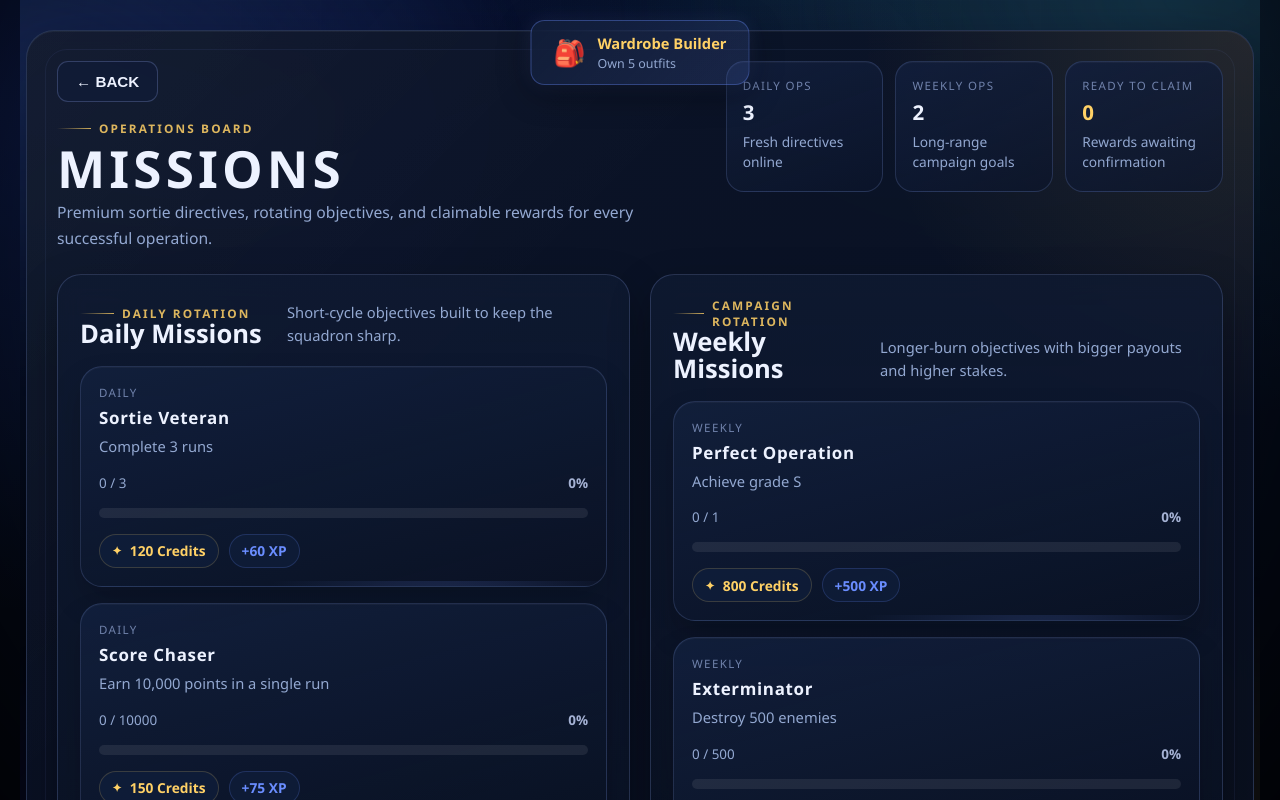
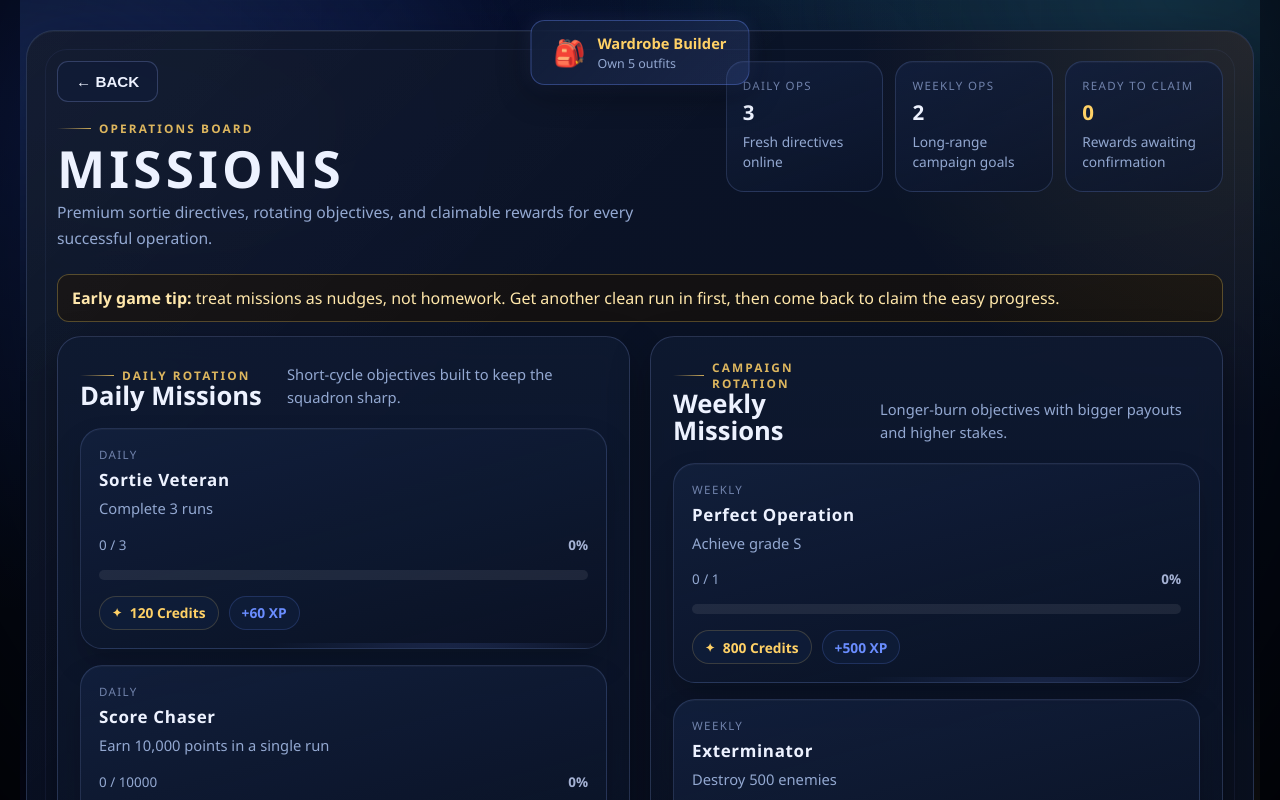
Before and after one commit to marcusllittle/Astra-Valkyries, a React (Vite) app in the folder rhythm-jet-squadron/: page /missions in a window 1280 px wide. Built offline with nearby package versions, Linux system fonts and the light colour scheme; no server answers.

Commit message:
feat: clarify early-game loadout and mission UX

```diff
--- a/rhythm-jet-squadron/src/index.css
+++ b/rhythm-jet-squadron/src/index.css
@@ -676,6 +676,20 @@ body::after {
   text-align: center;
 }
 
+.hangar-first-run-tip,
+.missions-first-run-tip {
+  margin: 0 0 14px;
+  padding: 12px 14px;
+  border-radius: 12px;
+  border: 1px solid rgba(255, 214, 102, 0.28);
+  background: rgba(24, 18, 10, 0.7);
+  color: #ffe7aa;
+}
+
+.deploy-detail-line--tip {
+  align-items: flex-start;
+}
+
 /* ─── Shared cards ────────────────────────────────────── */
 
 .card-grid {
--- a/rhythm-jet-squadron/src/screens/HangarScreen.tsx
+++ b/rhythm-jet-squadron/src/screens/HangarScreen.tsx
@@ -27,6 +27,7 @@ const SHOW_ALL_OUTFITS_STORAGE_KEY = "astra.showAllPilotOutfits";
 export default function HangarScreen() {
   const navigate = useNavigate();
   const { save, selectPilot, selectShip, selectMap, selectOutfit } = useGame();
+  const isFirstRun = save.totalRuns === 0;
   const [kitWarning, setKitWarning] = useState<string | null>(null);
   const [showDetails, setShowDetails] = useState(false);
   const [deployCutsceneUrl, setDeployCutsceneUrl] = useState<string | null>(null);
@@ -290,6 +291,11 @@ export default function HangarScreen() {
       </section>
 
       {/* ── Compact sticky deploy bar ─── */}
+      {isFirstRun ? (
+        <div className="hangar-first-run-tip">
+          <strong>Starter recommendation:</strong> keep the default pilot, ship, and map for your first sortie, then tweak one thing at a time after the run.
+        </div>
+      ) : null}
       <div className="hangar-deploy-bar">
         <div className="deploy-bar-selections">
           <span className="deploy-chip">{selectedPilot?.name ?? "Pilot?"}</span>
@@ -323,7 +329,7 @@ export default function HangarScreen() {
             }}
             disabled={!save.selectedPilotId || !save.selectedShipId || Boolean(deployCutsceneUrl)}
           >
-            Deploy Ship
+            {isFirstRun ? "Launch First Sortie" : "Deploy Ship"}
           </button>
         </div>
         {showDetails && (
@@ -336,6 +342,12 @@ export default function HangarScreen() {
               <span className="deploy-detail-label">Kit</span>
               <span>{kitSummary}</span>
             </div>
+            {isFirstRun ? (
+              <div className="deploy-detail-line deploy-detail-line--tip">
+                <span className="deploy-detail-label">Tip</span>
+                <span>Take the starter setup out once before making major changes, so you can feel what each swap actually does.</span>
+              </div>
+            ) : null}
             <div className="deploy-detail-line">
               <span className="deploy-detail-label">Scoring</span>
               <span>{loadout.multiplierLine}</span>
--- a/rhythm-jet-squadron/src/screens/MissionsScreen.tsx
+++ b/rhythm-jet-squadron/src/screens/MissionsScreen.tsx
@@ -5,6 +5,7 @@ import { getDailyMissions, getWeeklyMissions, checkMissionProgress } from "../li
 export default function MissionsScreen() {
   const navigate = useNavigate();
   const { save, claimMission } = useGame();
+  const isEarlyGame = save.totalRuns <= 1;
 
   const dailyMissions = getDailyMissions();
   const weeklyMissions = getWeeklyMissions();
@@ -104,6 +105,12 @@ export default function MissionsScreen() {
           </div>
         </header>
 
+        {isEarlyGame ? (
+          <div className="missions-first-run-tip">
+            <strong>Early game tip:</strong> treat missions as nudges, not homework. Get another clean run in first, then come back to claim the easy progress.
+          </div>
+        ) : null}
+
         <div className="missions-panels">
           <section className="missions-section panel-surface">
             <div className="missions-section-head">
```
